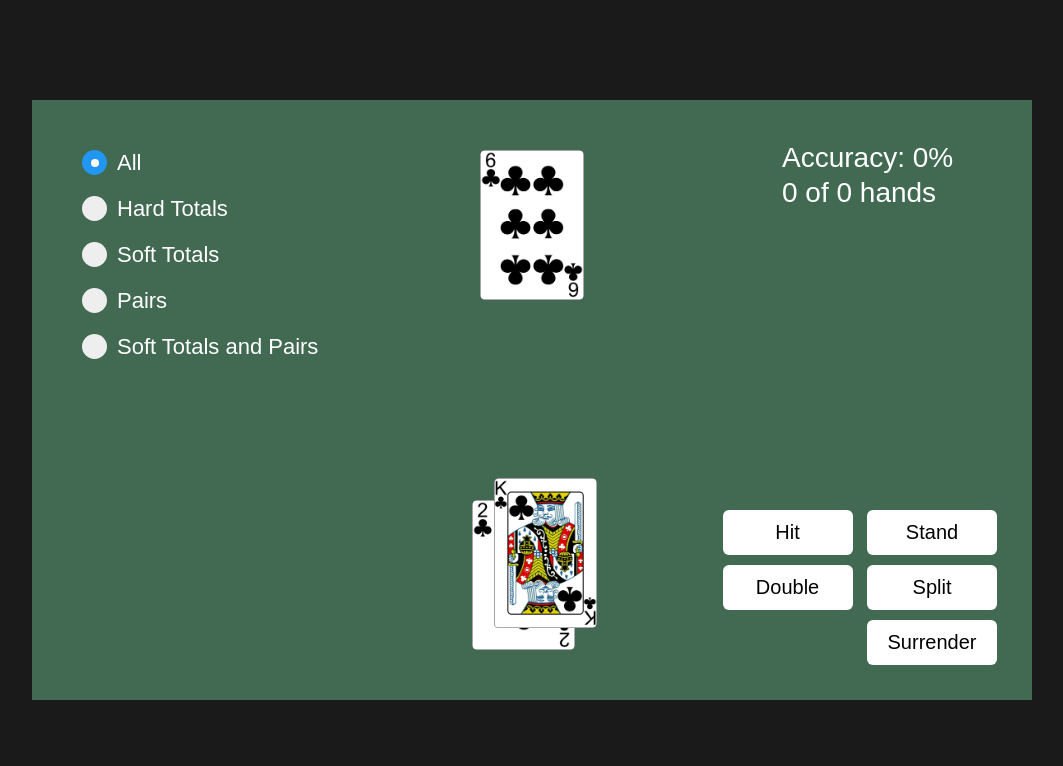
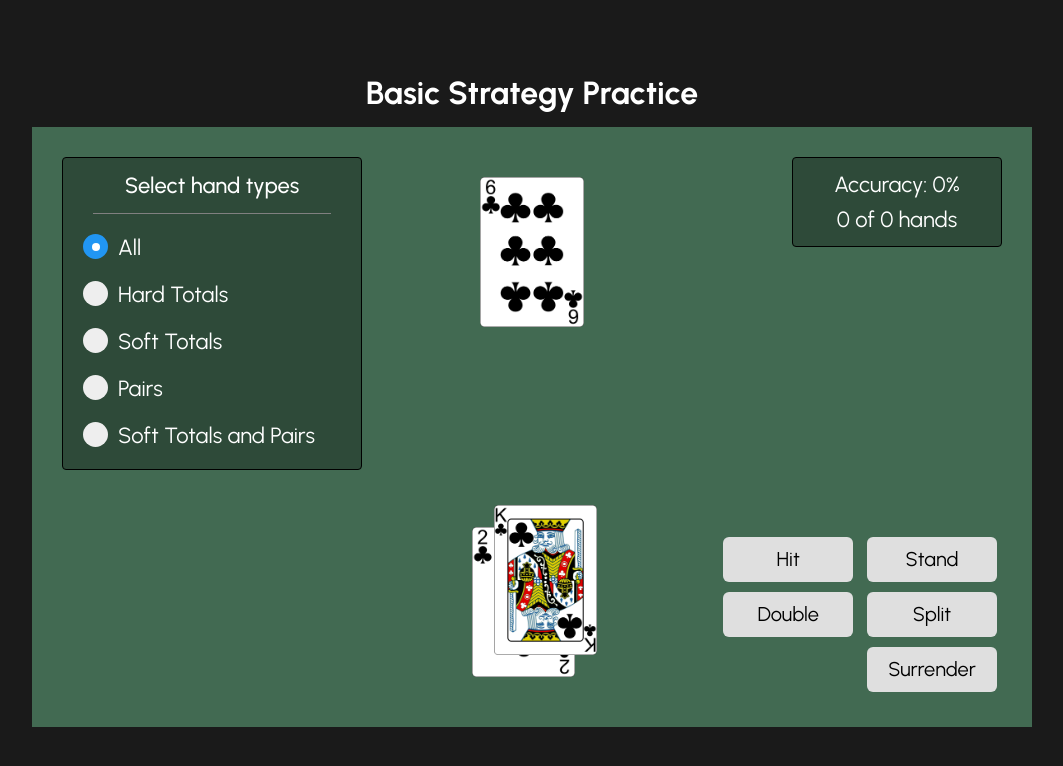
Before and after one commit to jochou02/blackjack-trainer, a website with bundled scripts: page basic-strategy.html in a window 1280 px wide. Shown: the whole page, without its empty margins (108-1171 px from the left). Built offline with nearby package versions, Linux system fonts and the light colour scheme.

Commit message:
Basic Strategy UI and gameplay improvements

```diff
--- a/basic-strategy.html
+++ b/basic-strategy.html
@@ -9,8 +9,11 @@
     <script type="module" src="src/js/basic-strategy.js"></script>
   </head>
   <body>
+    <h1>Basic Strategy Practice</h1>
     <main>
-      <section id="menu">
+      <section class="module" id="menu">
+        <h2>Select hand types</h2>
+        <hr>
         <label for="all-cards">All
           <input type="radio" name="group1" id="all-cards" value="all" checked>
           <span></span>
@@ -32,13 +35,26 @@
           <span></span>
         </label>
       </section>
-      <section id="dealer">
 
-      </section>
-      <section id="player">
+      <!-- <section class="module" id="settings">
+        <h2>Configure settings</h2>
+        <hr>
+        <label class="custom-checkbox">
+          <input type="checkbox" id="suppress" name="suppress" checked>
+          <span class="checkbox"></span>
+          Suppress feedback when correct
+        </label><br>
+        <label class="custom-checkbox">
+          <input type="checkbox" id="hard17" name="hard17">
+          <span class="checkbox"></span>
+          Include hard 17+
+        </label><br>
+      </section>       -->
 
-      </section>
-      <section id="scoreboard">
+      <section id="dealer"></section>
+      <section id="player"></section>
+
+      <section class="module" id="scoreboard">
         <p id="accuracy">Accuracy: 100%</p>
         <p id="hands">0 of 0 hands</p>
       </section>
@@ -54,5 +70,6 @@
         <p id="incorrect" style="display: none;">Correct play was double!</p>
       </section>
     </main>
+    <!-- <h3>Note: Hard 17+ always stands. These hands are intentionally omitted from this drill as they don't provide much training value.</h3> -->
   </body>
 </html>
--- a/src/css/basic-strategy.css
+++ b/src/css/basic-strategy.css
@@ -6,11 +6,36 @@ body {
     align-items: center;
 }
 
+h1 {
+    color: white;
+    margin-bottom: 15px;
+}
+
+.module {
+    border: 0.5px solid black;
+    background-color: rgba(0, 0, 0, 0.3);
+    border-radius: 4px;
+}
+
+.module h2 {
+    font-size: 22px;
+    text-align: center;
+    margin: 14px auto;
+    font-weight: 500;
+}
+
+.module hr {
+    width: 80%;
+    margin: auto;
+    border: none;
+    height: 1px;
+    background-color: grey;
+}
+
 main {
     background-color: var(--felt-color);
     height: 600px;
     width: 1000px;
-    margin: auto;
     position: relative;
 }
 
@@ -22,7 +47,7 @@ main {
     top: 30px;
 }
 
-label {
+#menu label {
     display: block;
     position: relative;
     padding-left: 35px;
@@ -35,13 +60,13 @@ label {
     user-select: none;
 }
 
-label input {
+#menu label input {
     position: absolute;
     opacity: 0;
     cursor: pointer;
 }
 
-label span {
+#menu label span {
     position: absolute;
     top: 0;
     left: 0;
@@ -51,31 +76,55 @@ label span {
     border-radius: 50%;
 }
 
-label:hover input ~ span {
+#menu label:hover input ~ span {
     background-color: #ccc;
 }
 
-label input:checked ~ span {
+#menu label input:checked ~ span {
     background-color: #2196F3;
 }
 
-label span:after {
+#menu label span:after {
     content: "";
     position: absolute;
     display: none;
 }
 
-label input:checked ~ span:after {
+#menu label input:checked ~ span:after {
     display: block;
 }
 
-label span:after {
+#menu label span:after {
     top: 9px;
     left: 9px;
     width: 8px;
     height: 8px;
     border-radius: 50%;
     background: white;
+}
+
+#settings {
+    color: white;
+    width: 300px;
+    position: absolute;
+    left: 30px;
+    top: 370px;
+}
+
+#settings label {
+    cursor: pointer;
+    font-size: 22px;
+    display: inline-block;
+    -webkit-user-select: none;
+    -moz-user-select: none;
+    -ms-user-select: none;
+    user-select: none;
+    margin: 20px 0;
+}
+
+#settings label input {
+    cursor: pointer;
+    transform: scale(1.5);
 }
 
 .card {
@@ -105,13 +154,17 @@ label span:after {
 }
 
 #scoreboard {
+    display: flex;
+    flex-direction: column;
+    justify-content: center;
+    text-align: center;
     color: white;
-    width: 220px;
-    height: 100px;
+    width: 210px;
+    height: 90px;
     position: absolute;
     right: 30px;
-    top: 40px;
-    font-size: 28px;
+    top: 30px;
+    font-size: 22px;
     line-height: 35px;
 }
 
@@ -134,20 +187,16 @@ main button {
     border: none;
     cursor: pointer;
     transition: background-color 0.2s ease;
-    background-color: white;
+    background-color: #dfdfdf;
 }
 
 main button:hover {
-    background-color: #b9b9b9;
-}
-
-main button#reset {
-    background-color: red;
-    color: white;
+    background-color: white;
+    border: 1.5px solid black;
 }
 
 #result {
-    width: 400px;
+    width: 320px;
     height: 80px;
     display: flex;
     flex-direction: column;
@@ -163,12 +212,18 @@ main button#reset {
 
 #result p {
     width: 100%;
-    background-color: rgba(0, 0, 0, 0.4);
+    background-color: rgba(0, 0, 0, 0.8);
     font-size: 26px;
     color: white;
     padding: 30px;
+    font-weight: 700;
 }
 
 #result #incorrect {
-    color: red;
+    color: rgb(255, 0, 0);
 }
+
+h3 {
+    color: white;
+    font-weight: 300;
+}
--- a/src/css/global.css
+++ b/src/css/global.css
@@ -1,4 +1,4 @@
-@import url('https://fonts.googleapis.com/css2?family=Prompt:ital,wght@0,100;0,200;0,300;0,400;0,500;0,600;0,700;0,800;0,900;1,100;1,200;1,300;1,400;1,500;1,600;1,700;1,800;1,900&display=swap');
+@import url('https://fonts.googleapis.com/css2?family=Urbanist:ital,wght@0,100..900;1,100..900&display=swap');
 
 :root {
     --background-color-dark: rgb(26, 26, 26);
@@ -13,7 +13,7 @@
     box-sizing: border-box;
     margin: 0;
     padding: 0;
-    font-family: sans-serif;
+    font-family: 'Urbanist', sans-serif;
 }
 
 body {
--- a/src/js/basic-strategy.js
+++ b/src/js/basic-strategy.js
@@ -181,9 +181,12 @@ document.addEventListener('DOMContentLoaded', () => {
             playerHand = [getRandomCard(), getRandomCard()];
         }
 
+        // Calculate player hand value to reuse below
+        let playerValue = calculateHandValue(playerHand);
+
         // Redeal if player gets a 20 or 21
         // 20s are too common and are not worth practicing
-        if (calculateHandValue(playerHand)['totalValue'] >= 20) {
+        if (playerValue['totalValue'] >= 20) {
             deal();
         }
 
@@ -192,7 +195,6 @@ document.addEventListener('DOMContentLoaded', () => {
 
         // If the option for any arbitrary hand is to HIT, simulate the hit a certain percent of the time
         // to test the decision after a third card has been dealt
-        let playerValue = calculateHandValue(playerHand);
         if (playerValue['isSoft'] || playerValue['totalValue'] < 10) {
             // Tweak this percentage to set what percent of the time a third card is dealt in this drill
             if (Math.random() < 0.5 && basicStrategy(playerHand, dealerCard) == options.HIT) {
@@ -206,12 +208,15 @@ document.addEventListener('DOMContentLoaded', () => {
 
     function checkAnswer(playerChoice) {
         const correctChoice = basicStrategy(playerHand, dealerCard);
+        let timeOut;
         if (playerChoice === correctChoice) {
-            correctMessage.style.display = 'block';
+            // correctMessage.style.display = 'block';
             correctAnswers++;
+            timeOut = 100;
         } else {
             incorrectMessage.textContent = `Correct play was ${correctChoice}!`;
             incorrectMessage.style.display = 'block';
+            timeOut = 2000;
         }
         setTimeout(() => {
             incorrectMessage.style.display = 'none';
@@ -219,7 +224,7 @@ document.addEventListener('DOMContentLoaded', () => {
             totalHands++;
             updateScoreboard();
             deal();
-        }, 500);
+        }, timeOut);
     }
 
     hitButton.addEventListener('click', () => checkAnswer(options.HIT));
```
